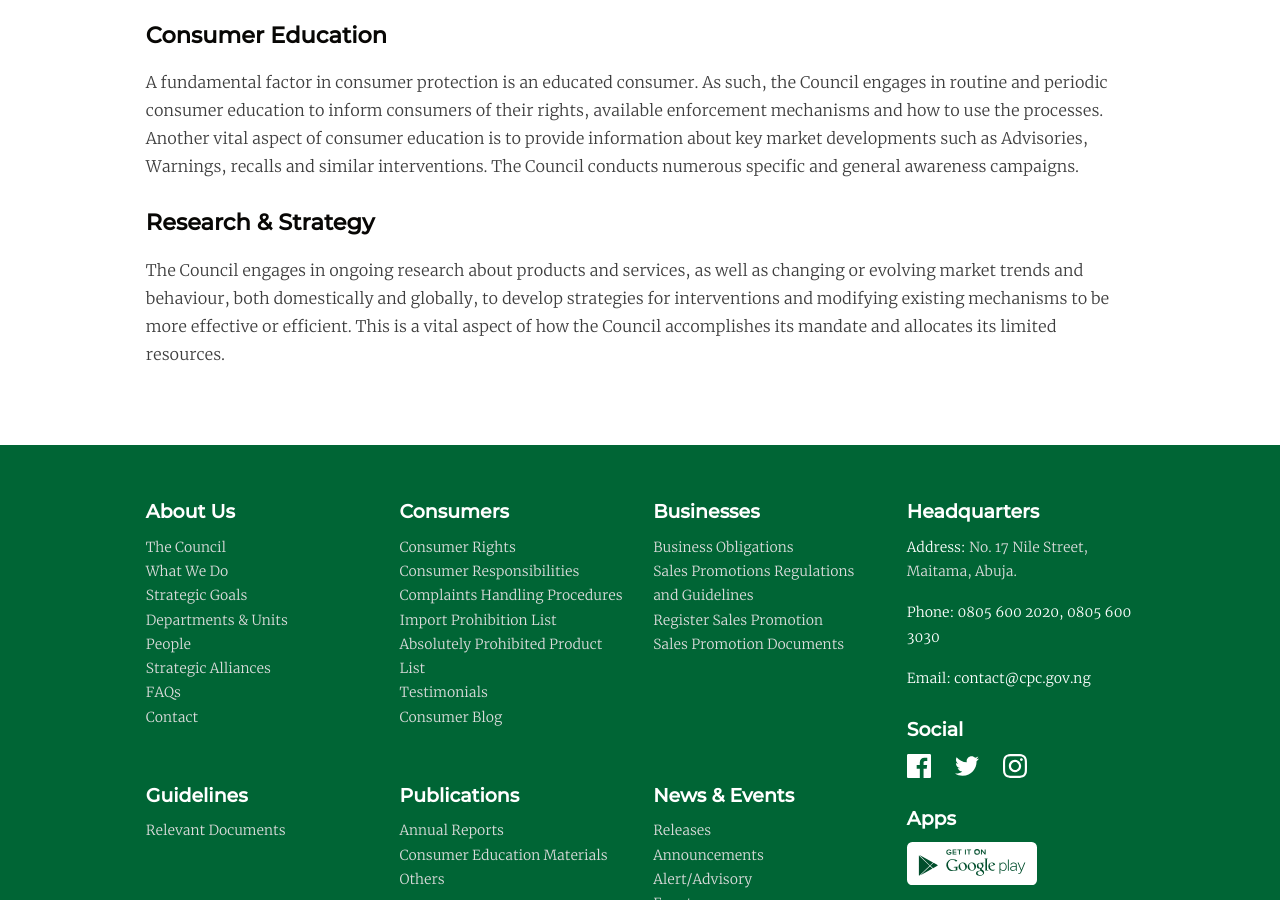
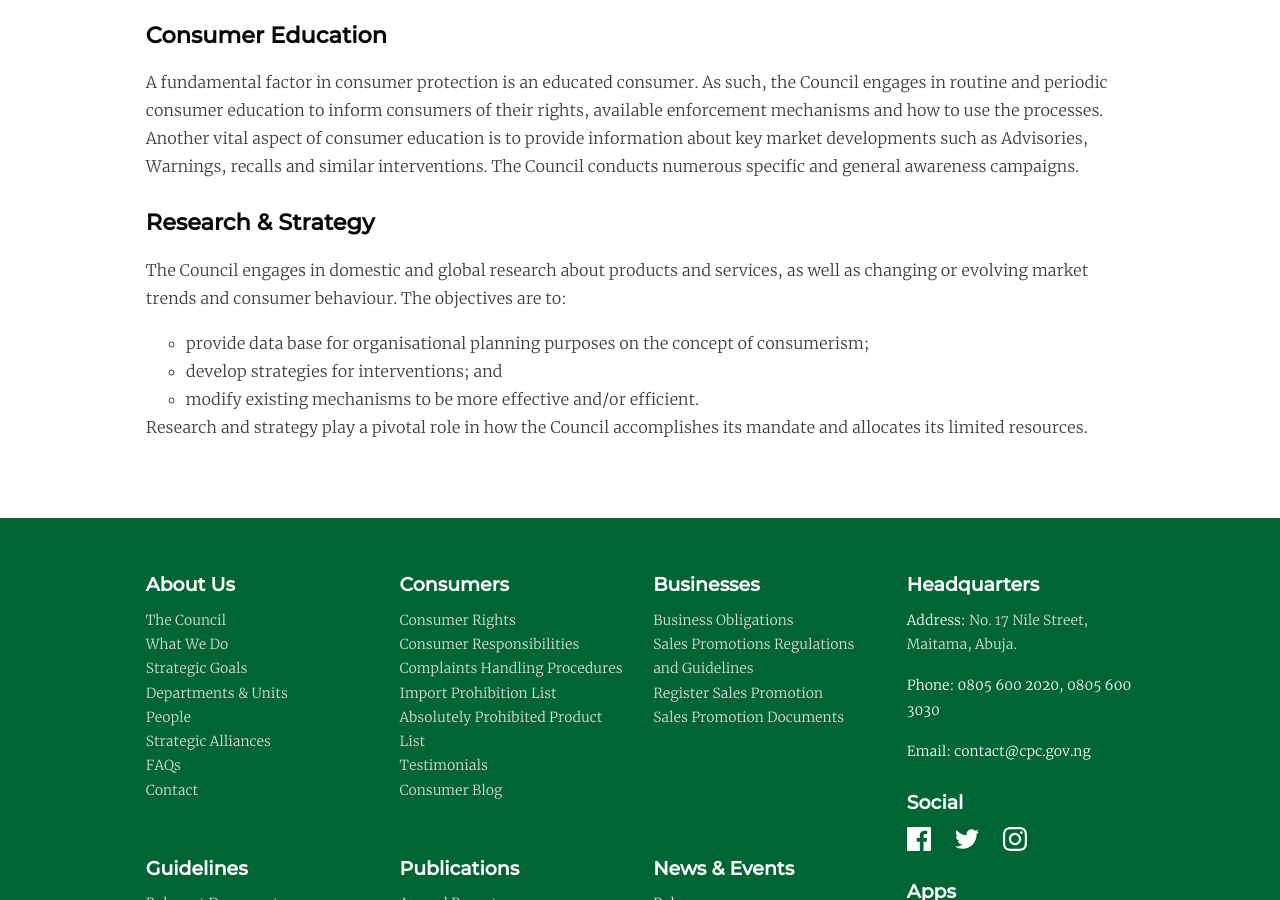
Before and after one commit to psybuglite/cpc-website, a Jekyll site: the page built from _pages/what-we-do.md, in a window 1280 px wide and 900 px high, scrolled down 1217 px. Built offline with Jekyll 4.4.1, drawn with Linux system fonts in a browser that asks for light colours.

Commit message:
Updated What We Do

```diff
--- a/_pages/what-we-do.md
+++ b/_pages/what-we-do.md
@@ -43,9 +42,15 @@ List:
     market developments such as Advisories, Warnings, recalls and similar interventions.
     The Council conducts numerous specific and general awareness campaigns.
 - title: Research & Strategy
-  body: The Council engages in ongoing research about products and services, as well
-    as changing or evolving market trends and behaviour, both domestically and globally,
-    to develop strategies for interventions and modifying existing mechanisms to be
-    more effective or efficient. This is a vital aspect of how the Council accomplishes
-    its mandate and allocates its limited resources.
+  body: |-
+    The Council engages in domestic and global research about products and services, as well as changing or evolving market trends and consumer behaviour. The objectives are to:
+
+    * provide data base for organisational planning purposes on the concept of consumerism;
+
+    * develop strategies for interventions; and
+
+    * modify existing mechanisms to be more effective and/or efficient.
+
+    Research and strategy play a pivotal role in how the Council accomplishes its mandate and allocates its limited resources.
+layout: page
 ---
```
Also changed, not shown: other parts of _pages/what-we-do.md (+0 -1 lines).
